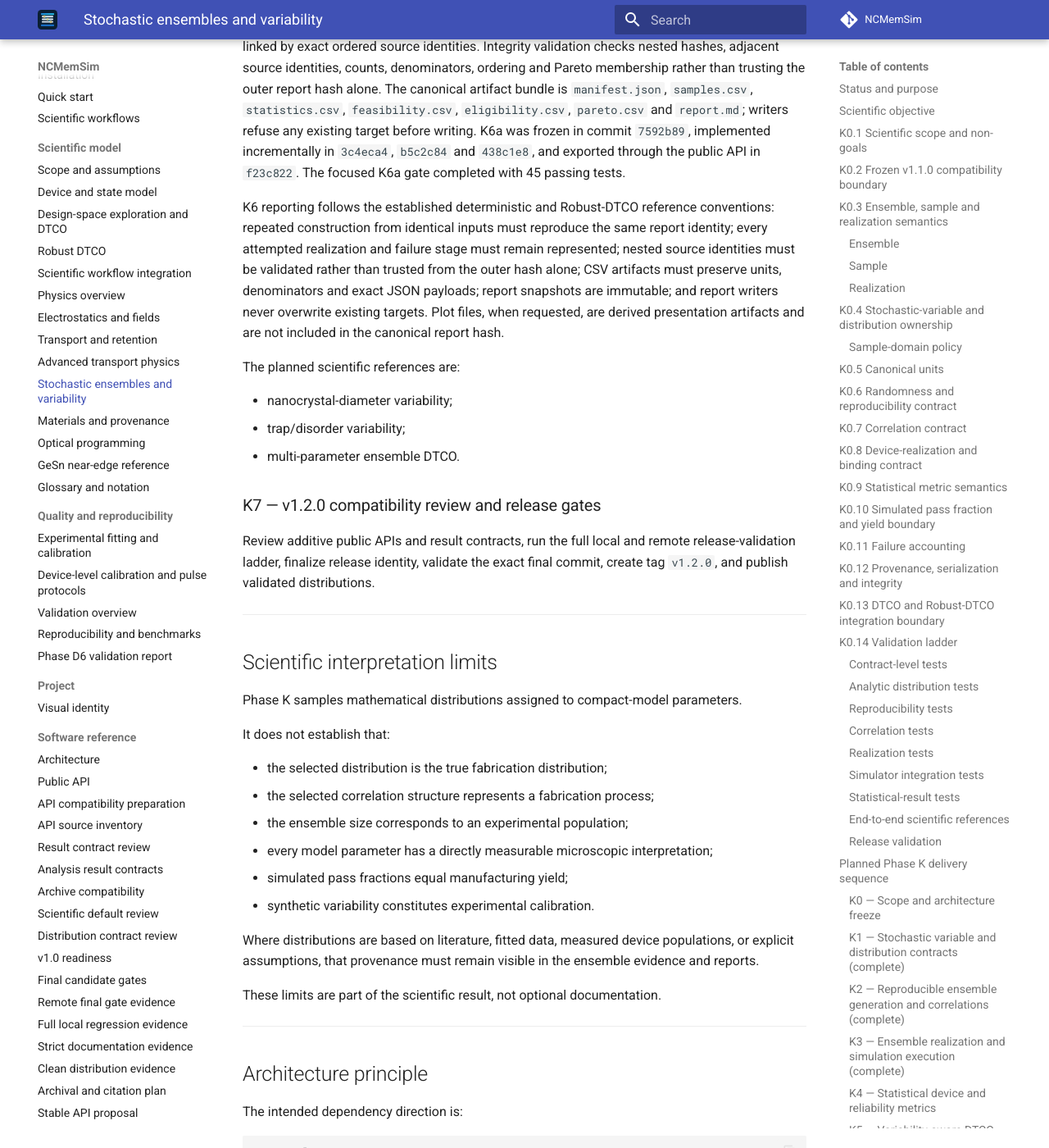
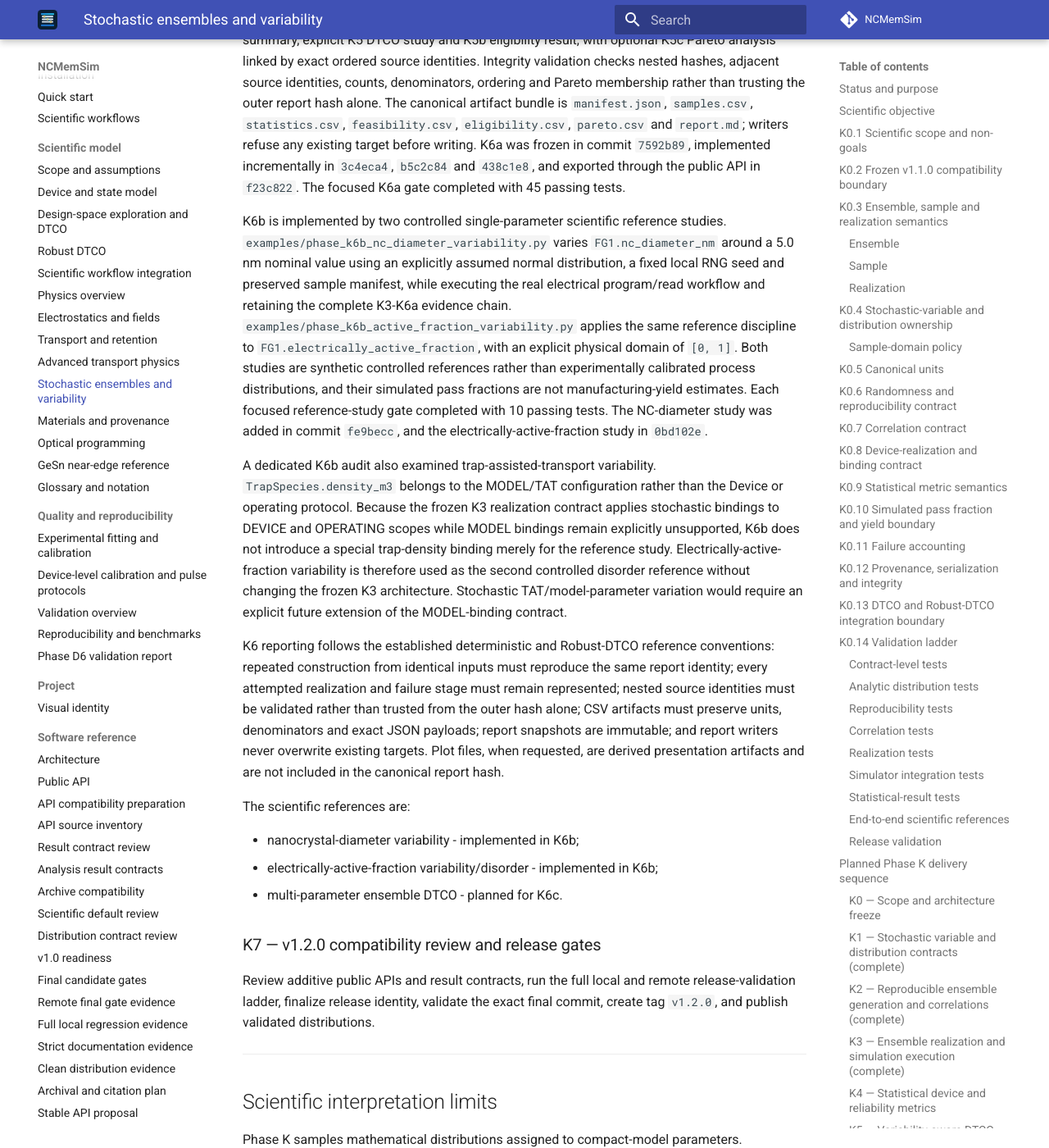
Before and after one commit to ocojocaru/NCMemSim, an MkDocs documentation site: the page built from docs/stochastic_ensembles.md, in a window 1280 px wide and 1400 px high, scrolled down 26195 px. Shown: the whole window at 82% size. Built offline with MkDocs 1.6.1 and Material for MkDocs 9.7.7, drawn with Linux system fonts in a browser that asks for light colours; comment, search, counter and statistics services are not loaded; some of the changed text lies outside the part shown.

Commit message:
Mark Phase K6b reference studies complete

```diff
--- a/docs/stochastic_ensembles.md
+++ b/docs/stochastic_ensembles.md
@@ -763,15 +763,14 @@
 
 ### K6 — Scientific reference studies and reproducible reports
 
-**Status: K6a complete; K6b next.**
+**Status: K6b complete; K6c next.**
 
 Provide controlled end-to-end examples, integrity-checked ensemble manifests, population summaries, failure accounting, plots/exports and interpretation limits.
 
 K6 is divided into three ordered subphases:
 
 - **K6a - ensemble reporting and integrity bundle - COMPLETE:** immutable Phase-K report snapshots with canonical JSON identity, exact K3-K5b source linkage, optional K5c Pareto linkage, nested integrity validation, exact JSON round-trip reconstruction, deterministic CSV/Markdown artifacts, and no-overwrite bundle writing.
-
-- **K6b - controlled single-parameter reference studies:** provide reproducible nanocrystal-diameter and trap/disorder variability studies using explicit stochastic specifications, fixed local RNG identity, preserved sample manifests, complete failure accounting and explicit scientific interpretation limits.
+- **K6b - controlled single-parameter reference studies - COMPLETE:** provide reproducible nanocrystal-diameter and electrically-active-fraction variability studies using explicit stochastic specifications, fixed local RNG identity, preserved sample manifests, complete failure accounting, real program/read solver execution and explicit scientific interpretation limits.
 - **K6c - multi-parameter ensemble DTCO reference:** provide an end-to-end variability-aware DTCO study linking explicit DTCO design points to immutable ensemble results, reusing the same exact manifest where cross-design comparison requires common stochastic draws, applying K5 eligibility and transparent Pareto analysis, and exporting the complete integrity-checked report bundle.
 
 K6a defines one canonical integrity-checked report bundle over an ordered collection of Phase-K studies. For each study the report retains the complete K3 `EnsembleExecutionResult` (which already embeds the exact K2 `SampleManifest`), the complete K4a `EnsembleMetricAnalysisResult`, the complete K4b `EnsemblePopulationStatistics`, the complete K4c `EnsembleFeasibilitySummary`, the explicit K5 `EnsembleDTCOStudy`, and the corresponding K5b `EnsembleEligibilityResult`. An optional K5c `EnsembleParetoAnalysisResult` may be attached only when its ordered source eligibility-result identities exactly match the report studies.
@@ -784,13 +783,17 @@
 
 K6a is implemented by `EnsembleReportStudy`, `EnsembleReport`, `build_ensemble_report` and `write_ensemble_report` in `ncmemsim.ensemble.reporting`, with the reporting API exported through `ncmemsim.ensemble`. The implementation retains the complete K3 execution result with its embedded K2 sample manifest, K4a metric analysis, K4b population statistics, K4c feasibility summary, explicit K5 DTCO study and K5b eligibility result, with optional K5c Pareto analysis linked by exact ordered source identities. Integrity validation checks nested hashes, adjacent source identities, counts, denominators, ordering and Pareto membership rather than trusting the outer report hash alone. The canonical artifact bundle is `manifest.json`, `samples.csv`, `statistics.csv`, `feasibility.csv`, `eligibility.csv`, `pareto.csv` and `report.md`; writers refuse any existing target before writing. K6a was frozen in commit `7592b89`, implemented incrementally in `3c4eca4`, `b5c2c84` and `438c1e8`, and exported through the public API in `f23c822`. The focused K6a gate completed with 45 passing tests.
 
+K6b is implemented by two controlled single-parameter scientific reference studies. `examples/phase_k6b_nc_diameter_variability.py` varies `FG1.nc_diameter_nm` around a 5.0 nm nominal value using an explicitly assumed normal distribution, a fixed local RNG seed and preserved sample manifest, while executing the real electrical program/read workflow and retaining the complete K3-K6a evidence chain. `examples/phase_k6b_active_fraction_variability.py` applies the same reference discipline to `FG1.electrically_active_fraction`, with an explicit physical domain of `[0, 1]`. Both studies are synthetic controlled references rather than experimentally calibrated process distributions, and their simulated pass fractions are not manufacturing-yield estimates. Each focused reference-study gate completed with 10 passing tests. The NC-diameter study was added in commit `fe9becc`, and the electrically-active-fraction study in `0bd102e`.
+
+A dedicated K6b audit also examined trap-assisted-transport variability. `TrapSpecies.density_m3` belongs to the MODEL/TAT configuration rather than the Device or operating protocol. Because the frozen K3 realization contract applies stochastic bindings to DEVICE and OPERATING scopes while MODEL bindings remain explicitly unsupported, K6b does not introduce a special trap-density binding merely for the reference study. Electrically-active-fraction variability is therefore used as the second controlled disorder reference without changing the frozen K3 architecture. Stochastic TAT/model-parameter variation would require an explicit future extension of the MODEL-binding contract.
+
 K6 reporting follows the established deterministic and Robust-DTCO reference conventions: repeated construction from identical inputs must reproduce the same report identity; every attempted realization and failure stage must remain represented; nested source identities must be validated rather than trusted from the outer hash alone; CSV artifacts must preserve units, denominators and exact JSON payloads; report snapshots are immutable; and report writers never overwrite existing targets. Plot files, when requested, are derived presentation artifacts and are not included in the canonical report hash.
 
-The planned scientific references are:
+The scientific references are:
 
-- nanocrystal-diameter variability;
-- trap/disorder variability;
-- multi-parameter ensemble DTCO.
+- nanocrystal-diameter variability - implemented in K6b;
+- electrically-active-fraction variability/disorder - implemented in K6b;
+- multi-parameter ensemble DTCO - planned for K6c.
 
 ### K7 — v1.2.0 compatibility review and release gates
 
```
